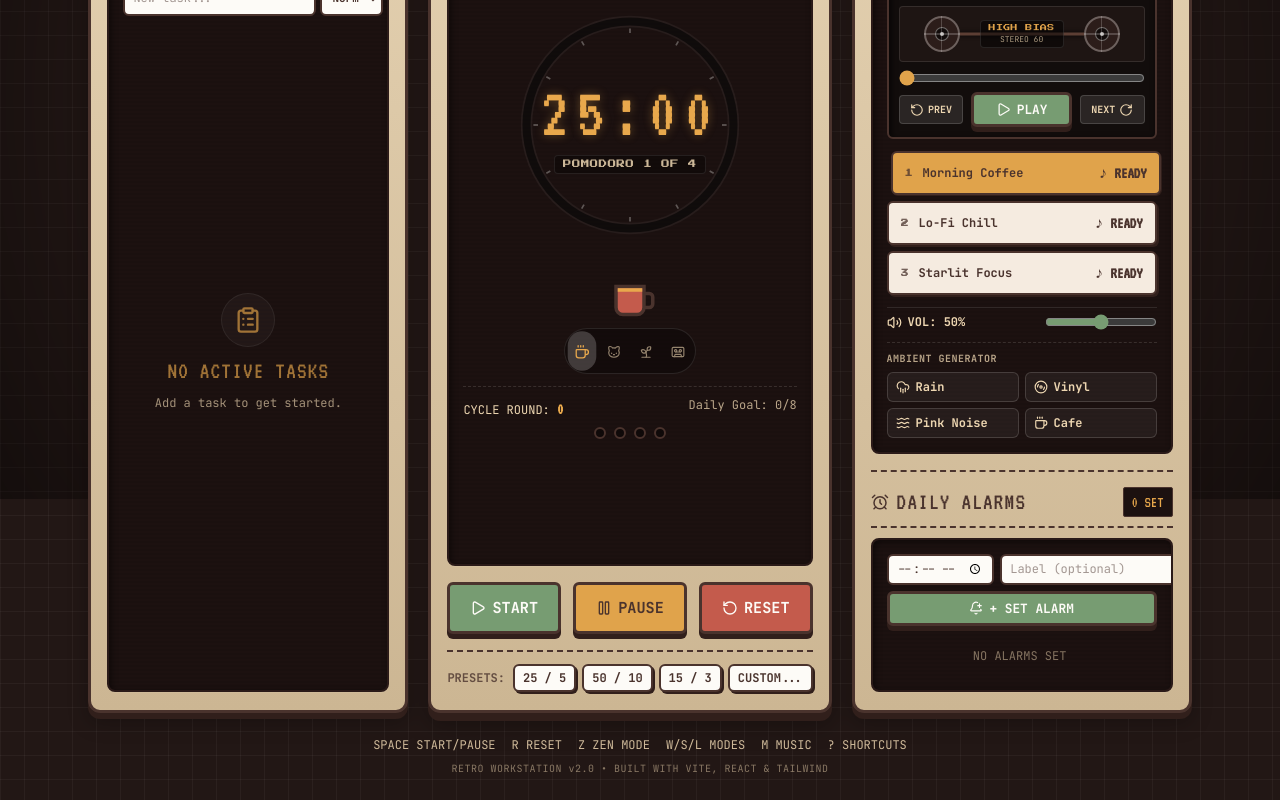
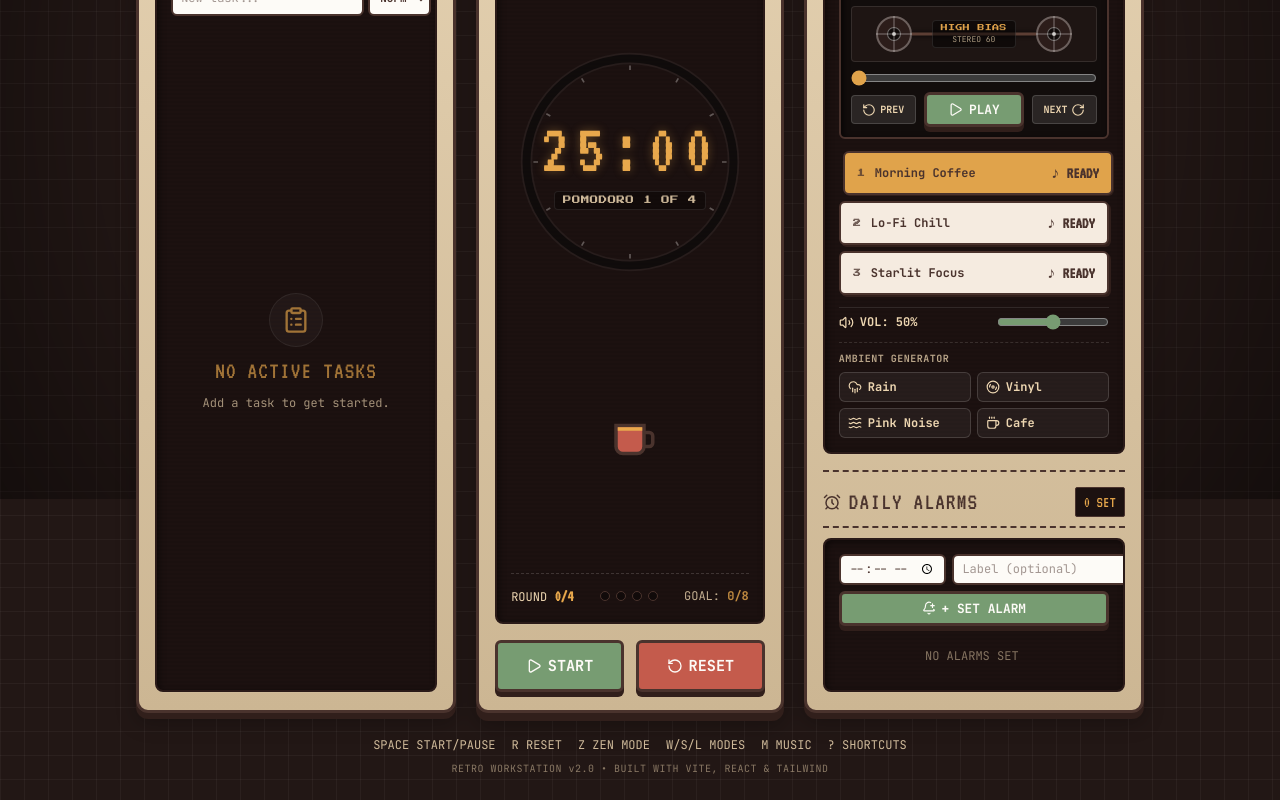
Before and after one commit to thatsyed/retro-pomodoro, a React (Vite) app: page / in a window 1280 px wide. Shown: the part 301-1101 px from the top of the page. Built offline with nearby package versions, Linux system fonts and the light colour scheme.

Commit message:
feat(timer): declutter hero timer deck and eliminate empty voids

```diff
--- a/src/components/timer/SpriteStage.jsx
+++ b/src/components/timer/SpriteStage.jsx
@@ -1,12 +1,8 @@
 import React from 'react';
-import { SPRITES } from '../../types';
-import { SvgIcon } from '../common/SvgIcon';
 
-export function SpriteStage({ activeSprite, onSelectSprite, isRunning, currentMode }) {
+export function SpriteStage({ activeSprite = 'mug', isRunning, currentMode }) {
   return (
-    <div className="flex flex-col items-center gap-2 relative z-[6] w-full">
-      {/* Animated Character Stage */}
-      <div className="h-[60px] flex justify-center items-center">
+    <div className="flex justify-center items-center relative z-[6] w-full h-[64px]" aria-label="Focus companion stage">
       {/* 1. Cozy Mug */}
       {activeSprite === 'mug' && (
         <div className="relative">
@@ -84,29 +80,5 @@ export function SpriteStage({ activeSprite, onSelectSprite, isRunning, currentMo
         </div>
       )}
     </div>
-
-      {/* Companion Selector Pills */}
-      <div className="flex gap-1.5 bg-black/30 p-1 rounded-full border border-white/10" role="radiogroup" aria-label="Select Focus Companion">
-        {SPRITES.map((s) => {
-          const isActive = activeSprite === s.id;
-          return (
-            <button
-              key={s.id}
-              role="radio"
-              aria-checked={isActive}
-              title={s.label}
-              onClick={() => onSelectSprite(s.id)}
-              className={`p-1.5 rounded-full transition-all cursor-pointer ${
-                isActive
-                  ? 'bg-white/20 text-[var(--color-screen-glow)] scale-110'
-                  : 'text-[var(--color-screen-text)] opacity-60 hover:opacity-100'
-              }`}
-            >
-              <SvgIcon name={s.icon} size={14} />
-            </button>
-          );
-        })}
-      </div>
-    </div>
   );
 }
--- a/src/components/timer/TimerDeck.jsx
+++ b/src/components/timer/TimerDeck.jsx
@@ -13,13 +13,10 @@ export function TimerDeck({
   completedSessions,
   currentClock,
   activeSprite,
-  onSelectSprite,
   onSwitchMode,
   onStart,
   onPause,
   onReset,
-  onApplyPreset,
-  onOpenCustomSettings,
   dailyGoal = 8
 }) {
   const isRunning = timerState === 'running';
@@ -27,23 +24,18 @@ export function TimerDeck({
   const filledCount =
     completedSessions === 0 ? 0 : ((completedSessions - 1) % 4) + 1;
 
-  const presets = [
-    { label: '25 / 5', work: 25, short: 5, long: 15 },
-    { label: '50 / 10', work: 50, short: 10, long: 20 },
-    { label: '15 / 3', work: 15, short: 3, long: 10 }
-  ];
+  const modeTitles = {
+    work: 'FOCUS',
+    shortBreak: 'SHORT BREAK',
+    longBreak: 'LONG BREAK'
+  };
 
   return (
     <section
-      className="console-deck deck-center relative flex flex-col gap-4"
+      className="console-deck deck-center relative h-full flex flex-col justify-between gap-4"
       id="deck-timer"
       aria-labelledby="main-timer-title"
     >
-      <span className="chassis-screw screw-tl" />
-      <span className="chassis-screw screw-tr" />
-      <span className="chassis-screw screw-bl" />
-      <span className="chassis-screw screw-br" />
-
       {/* Deck Header */}
       <div className="flex items-center justify-between border-b-2 border-dashed border-[var(--color-border)] pb-2.5">
         <div className="flex items-center gap-2">
@@ -56,7 +48,7 @@ export function TimerDeck({
             title="Status LED"
           />
           <h2 id="main-timer-title" className="font-['VT323',monospace] text-2xl tracking-wider text-[var(--color-border)]">
-            {currentMode === 'work' ? (isRunning ? 'FOCUS SESSION' : 'READY TO WORK') : 'REST BREAK'}
+            {modeTitles[currentMode] || 'FOCUS'}
           </h2>
         </div>
 
@@ -70,7 +62,7 @@ export function TimerDeck({
       </div>
 
       {/* Main Recessed CRT Screen */}
-      <div className="console-screen crt-main-screen p-4 flex flex-col items-center gap-3">
+      <div className="console-screen crt-main-screen flex-1 flex flex-col justify-between p-4 min-h-0 gap-3">
         <ModeTabs currentMode={currentMode} onSwitchMode={onSwitchMode} />
 
         <TimerDisplay
@@ -82,27 +74,21 @@ export function TimerDeck({
 
         <SpriteStage
           activeSprite={activeSprite}
-          onSelectSprite={onSelectSprite}
           isRunning={isRunning}
           currentMode={currentMode}
         />
 
-        {/* Session Tracker Tallies & Goal */}
-        <div className="flex flex-col gap-1.5 w-full border-t border-dashed border-white/12 pt-2.5 z-[6]">
-          <div className="flex justify-between text-xs font-mono">
+        {/* Session Tracker Dots & Goal */}
+        <div className="flex flex-col gap-2 w-full border-t border-dashed border-white/15 pt-2.5 z-[6]">
+          <div className="flex justify-between items-center text-xs font-mono">
             <span>
-              CYCLE ROUND: <strong className="text-[var(--color-screen-glow)] font-['VT323',monospace] text-base">{completedSessions}</strong>
+              ROUND <strong className="text-[var(--color-screen-glow)] font-['VT323',monospace] text-base">{filledCount}/4</strong>
             </span>
-            <span className="opacity-75">
-              Daily Goal: {completedSessions}/{dailyGoal}
-            </span>
-          </div>
-
-          <div className="flex justify-center gap-2" aria-label="Session Dots">
+            <div className="flex justify-center gap-1.5" aria-label="Session Dots">
               {[0, 1, 2, 3].map((idx) => (
                 <div
                   key={idx}
-                className={`w-3 h-3 rounded-full border-2 border-[var(--color-border)] transition-all ${
+                  className={`w-2.5 h-2.5 rounded-full border border-[var(--color-border)] transition-all ${
                     idx < filledCount
                       ? 'bg-[var(--color-danger)] shadow-[0_0_6px_var(--color-danger)]'
                       : 'bg-black/40'
@@ -110,48 +96,32 @@ export function TimerDeck({
                 />
               ))}
             </div>
+            <span className="opacity-80">
+              GOAL: <strong className="text-[var(--color-screen-glow)] font-mono text-xs">{completedSessions}/{dailyGoal}</strong>
+            </span>
+          </div>
         </div>
       </div>
 
       {/* Arcade Control Buttons */}
-      <div className="grid grid-cols-3 gap-3">
-        <RetroButton variant="primary" onClick={onStart} disabled={isRunning} aria-label="Start timer">
+      <div className="grid grid-cols-2 gap-3">
+        {isRunning ? (
+          <RetroButton variant="warning" onClick={onPause} aria-label="Pause timer">
+            <SvgIcon name="Pause" size={16} />
+            <span>PAUSE</span>
+          </RetroButton>
+        ) : (
+          <RetroButton variant="primary" onClick={onStart} aria-label="Start timer">
             <SvgIcon name="Play" size={16} />
             <span>START</span>
           </RetroButton>
-
-        <RetroButton variant="warning" onClick={onPause} disabled={!isRunning} aria-label="Pause timer">
-          <SvgIcon name="Pause" size={16} />
-          <span>PAUSE</span>
-        </RetroButton>
+        )}
 
         <RetroButton variant="danger" onClick={onReset} aria-label="Reset timer">
           <SvgIcon name="RotateCcw" size={16} />
           <span>RESET</span>
         </RetroButton>
       </div>
-
-      {/* Duration Preset Chips */}
-      <div className="flex items-center justify-center gap-2 border-t-2 border-dashed border-[var(--color-border)] pt-3 flex-wrap">
-        <span className="text-xs font-bold opacity-80">PRESETS:</span>
-        <div className="flex gap-1.5 flex-wrap">
-          {presets.map((p) => (
-            <button
-              key={p.label}
-              onClick={() => onApplyPreset(p.work, p.short, p.long)}
-              className="font-mono text-xs font-bold bg-white border-2 border-[var(--color-border)] rounded-[var(--btn-radius)] py-1 px-2 cursor-pointer shadow-[2px_2px_0_var(--color-btn-shadow)] hover:bg-[var(--color-warning)] text-[var(--color-border)] transition-colors"
-            >
-              {p.label}
-            </button>
-          ))}
-          <button
-            onClick={onOpenCustomSettings}
-            className="font-mono text-xs font-bold bg-white border-2 border-[var(--color-border)] rounded-[var(--btn-radius)] py-1 px-2 cursor-pointer shadow-[2px_2px_0_var(--color-btn-shadow)] hover:bg-[var(--color-warning)] text-[var(--color-border)] transition-colors"
-          >
-            CUSTOM...
-          </button>
-        </div>
-      </div>
     </section>
   );
 }
```
Lines whose indentation alone changed are shown as unchanged.
